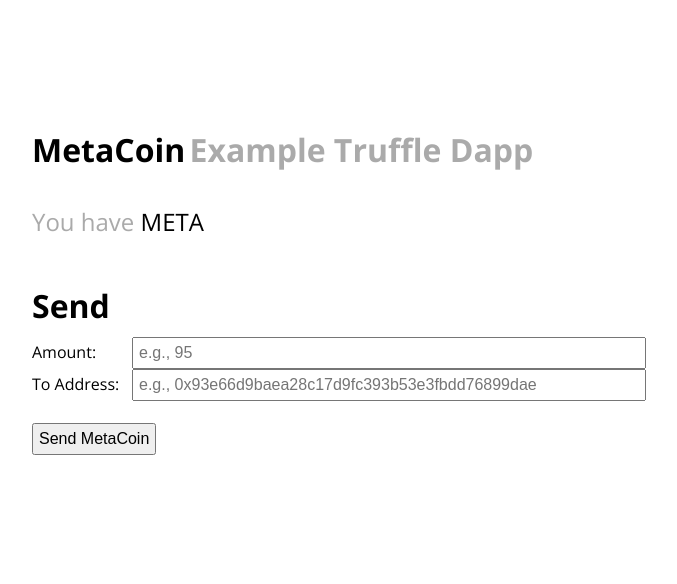
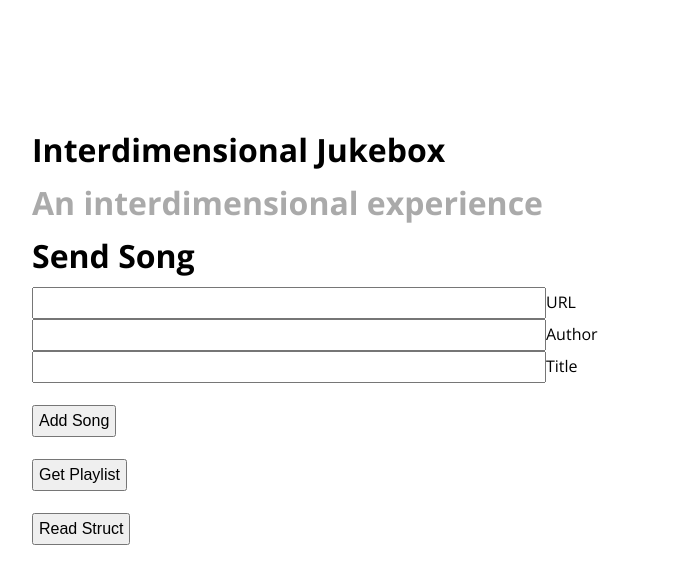
Before and after one commit to Double-Dragon/interdimensional-jukebox, a plain HTML site: page app/index.html in a window 1280 px wide. Shown: the whole page, without its empty margins (288-965 px from the left). Drawn offline with nearby package versions, Linux system fonts and the light colour scheme; files that its build step writes are made by us from their sources; files whose address does not match are found by name.

Commit message:
app.js and index.html setup

```diff
--- a/app/index.html
+++ b/app/index.html
@@ -1,21 +1,22 @@
 <!DOCTYPE html>
 <html>
 <head>
-  <title>MetaCoin - Default Truffle App</title>
+  <title>Interdimensional Jukebox</title>
   <link href='https://fonts.googleapis.com/css?family=Open+Sans:400,700' rel='stylesheet' type='text/css'>
   <link href="./app.css" rel='stylesheet' type='text/css'>
   <script src="./app.js"></script>
 </head>
 <body>
-  <h1>MetaCoin</h1>
-  <h2>Example Truffle Dapp</h2>
-  <h3>You have <span class="black"><span id="balance"></span> META</span></h3>
-
+  <h1>Interdimensional Jukebox</h1>
+  <h2>An interdimensional experience</h2>
   <br>
-  <h1>Send</h1>
-  <br><label for="amount">Amount:</label><input type="text" id="amount" placeholder="e.g., 95"></input>
-  <br><label for="receiver">To Address:</label><input type="text" id="receiver" placeholder="e.g., 0x93e66d9baea28c17d9fc393b53e3fbdd76899dae"></input>
-  <br><br><button id="send" onclick="sendCoin()">Send MetaCoin</button>
+  <h1>Send Song</h1>
+  <input id="url">URL</input>
+  <input id="author">Author</input>
+  <input id="title">Title</input>
+  <br><br><button id="send" onclick="addSong()">Add Song</button>
+  <br><br><button id="getPlaylist" onclick="getNextSong()">Get Playlist</button>
+  <br><br><button id="getPlaylist" onclick="readStruct()">Read Struct</button>
   <br><br>
   <span id="status"></span>
 </body>
--- a/app/javascripts/app.js
+++ b/app/javascripts/app.js
@@ -2,39 +2,36 @@
 var account;
 var balance;
 
-function setStatus(message) {
-  var status = document.getElementById("status");
-  status.innerHTML = message;
-};
+function addSong() {
+  var jukebox = IDJB.deployed();
 
-function refreshBalance() {
-  var meta = MetaCoin.deployed();
+  var url = document.getElementById("url").value;
+  var author = document.getElementById("author").value;
+  var title = document.getElementById("title").value;
+  jukebox.addSong(title, author, url, {from: account}).then(function(msg) {
+    console.log(msg);
+  })
+  .catch(function(e) {
+    console.log('Encountered Error:');
+    console.log(e);
+  });
+}
 
-  meta.getBalance.call(account, {from: account}).then(function(value) {
-    var balance_element = document.getElementById("balance");
-    balance_element.innerHTML = value.valueOf();
-  }).catch(function(e) {
-    console.log(e);
-    setStatus("Error getting balance; see log.");
-  });
-};
+function getNextSong() {
+  var jukebox = IDJB.deployed();
+  jukebox.getNextSong.call({from: account}).then(function(msg) {
+    console.log('Getting Playlist:');
+    console.log(msg);
+  })
+}
 
-function sendCoin() {
-  var meta = MetaCoin.deployed();
-
-  var amount = parseInt(document.getElementById("amount").value);
-  var receiver = document.getElementById("receiver").value;
-
-  setStatus("Initiating transaction... (please wait)");
-
-  meta.sendCoin(receiver, amount, {from: account}).then(function() {
-    setStatus("Transaction complete!");
-    refreshBalance();
-  }).catch(function(e) {
-    console.log(e);
-    setStatus("Error sending coin; see log.");
-  });
-};
+function readStruct() {
+  var jukebox = IDJB.deployed();
+  jukebox.currentSongIndex.call({from: account}).then(function(msg) {
+    console.log('Reading Struct:');
+    console.log(msg);
+  })
+}
 
 window.onload = function() {
   web3.eth.getAccounts(function(err, accs) {
@@ -50,7 +47,5 @@
 
     accounts = accs;
     account = accounts[0];
-
-    refreshBalance();
   });
 }
--- a/migrations/2_deploy_contracts.js
+++ b/migrations/2_deploy_contracts.js
@@ -1,5 +1,3 @@
 module.exports = function(deployer) {
-  deployer.deploy(ConvertLib);
-  deployer.autolink();
-  deployer.deploy(MetaCoin);
+  deployer.deploy(IDJB);
 };
```
Also changed, not shown: 2 other files.
